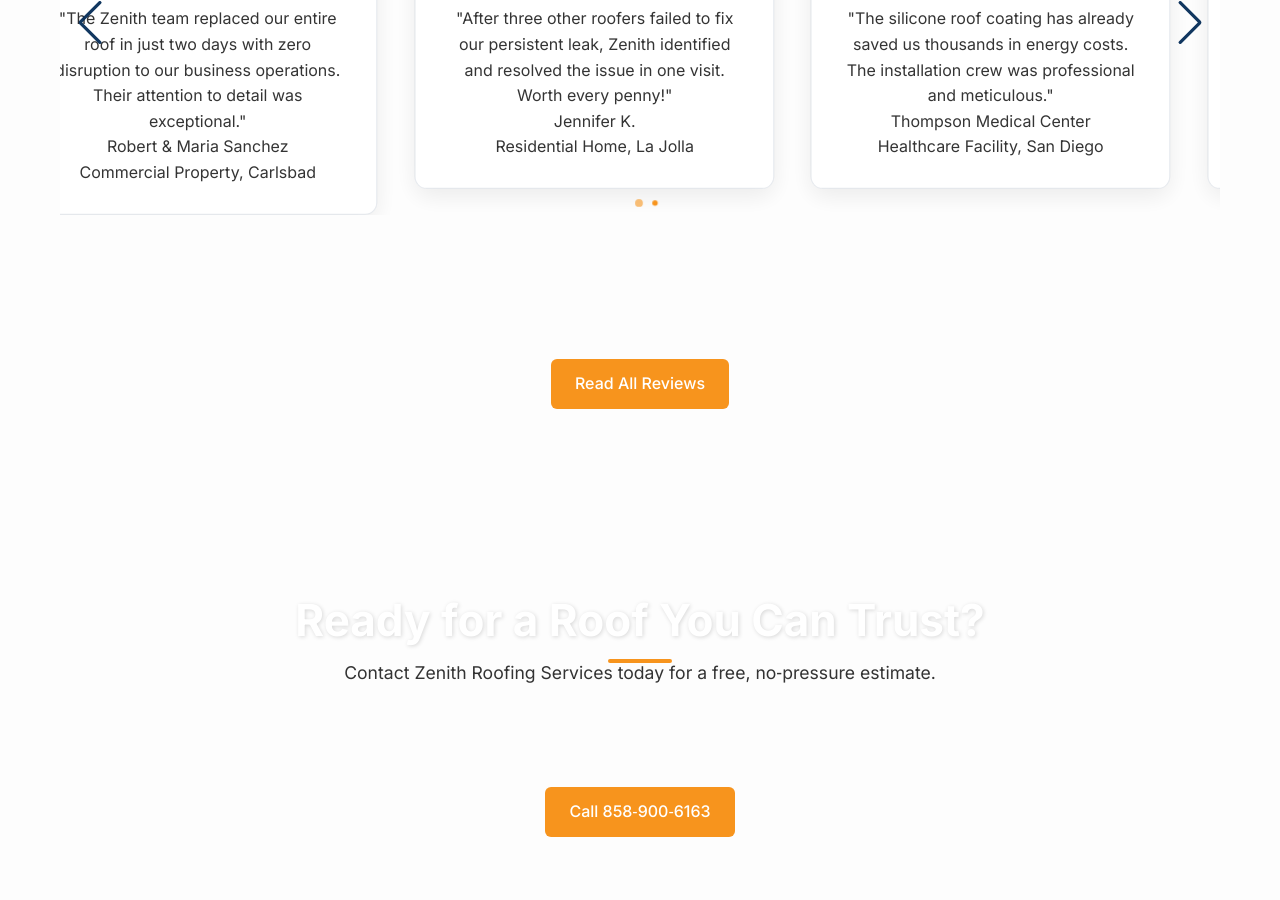
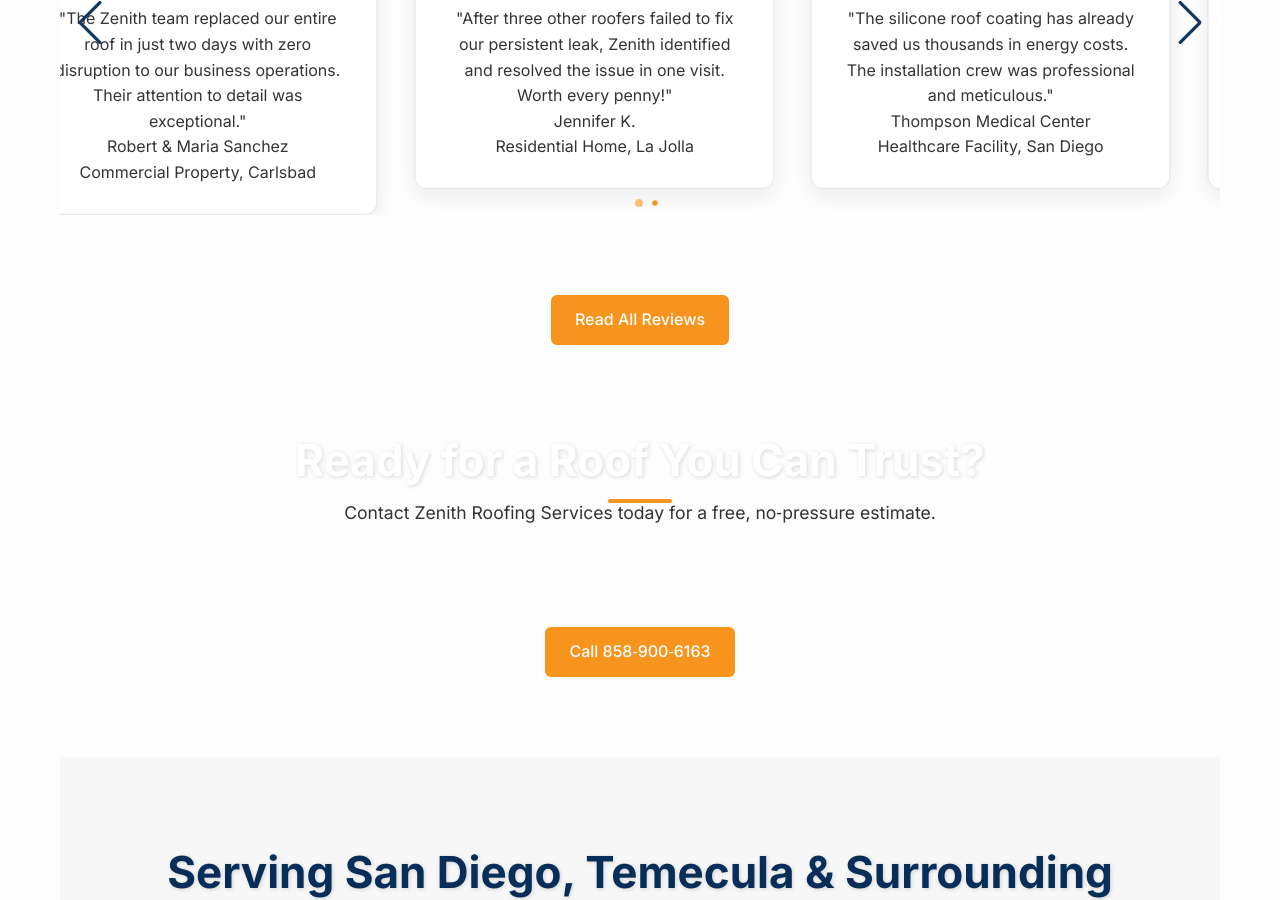
Before and after one commit to Zenithbryan760/zenith-practice-site, a plain HTML site: page index.html in a window 1280 px wide. Shown: the part 3056-3956 px from the top of the page. Drawn offline with nearby package versions, Linux system fonts and the light colour scheme.

Commit message:
Update index.html

```diff
--- a/index.html
+++ b/index.html
@@ -363,7 +363,7 @@
       <div class="swiper-button-next"></div>
     </div>
 
-<section id="testimonials" class="py-20 px-4">
+<divn id="testimonials" class="py-20 px-4">
   <!-- … your Swiper/cards … -->
 
   <div class="text-center read-all-reviews-container">
@@ -371,7 +371,6 @@
       Read All Reviews
     </a>
   </div>
-</section>
 
  <!-- Swiper JS -->
     <script src="https://cdn.jsdelivr.net/npm/swiper@10/swiper-bundle.min.js"></script>
```
